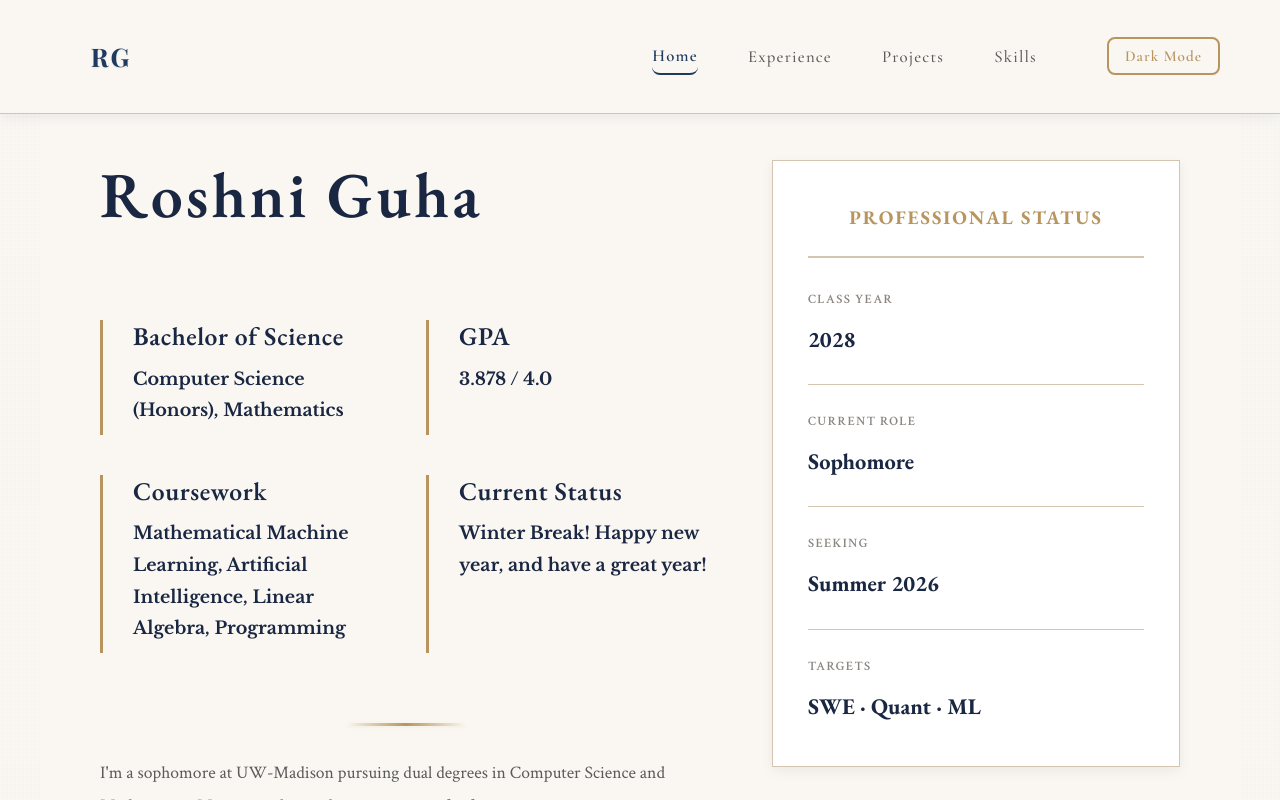
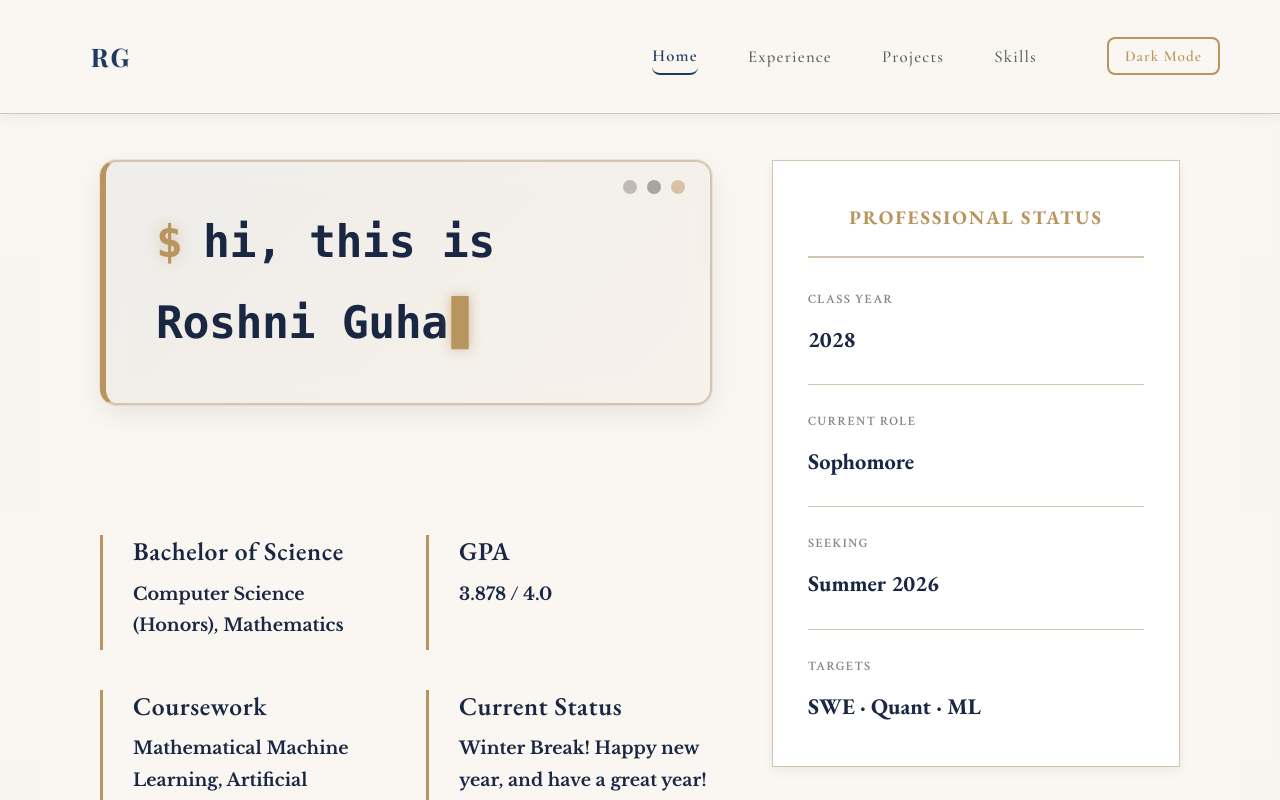
Before and after one commit to roshni-guha/my-website, a React (Vite) app: page / in a window 1280 px wide. Shown: the top 800 px of the page. Built offline with nearby package versions, Linux system fonts and the light colour scheme; a web font is replaced by a local one.

Commit message:
Added terminal text to the hero page

```diff
--- a/src/Hero.jsx
+++ b/src/Hero.jsx
@@ -1,11 +1,42 @@
+import { useState, useEffect } from 'react';
 import './hero.css';
 
 function Hero() {
+  const [displayedText, setDisplayedText] = useState('');
+  const fullText = 'hi, this is Roshni Guha';
+  const [showCursor, setShowCursor] = useState(true);
+
+  useEffect(() => {
+    let currentIndex = 0;
+    const typingInterval = setInterval(() => {
+      if (currentIndex <= fullText.length) {
+        setDisplayedText(fullText.slice(0, currentIndex));
+        currentIndex++;
+      } else {
+        clearInterval(typingInterval);
+      }
+    }, 80);
+
+    return () => clearInterval(typingInterval);
+  }, []);
+
+  useEffect(() => {
+    const cursorInterval = setInterval(() => {
+      setShowCursor(prev => !prev);
+    }, 530);
+
+    return () => clearInterval(cursorInterval);
+  }, []);
+
   return (
     <div className="hero-container">
       <div className="hero-left">
-        {/* Name */}
-        <h1 className="hero-name">Roshni Guha</h1>
+        {/* Terminal Typing Animation */}
+        <div className="terminal-header">
+          <span className="terminal-prompt">$</span>
+          <span className="terminal-text">{displayedText}</span>
+          <span className={`terminal-cursor ${showCursor ? 'visible' : ''}`}>▋</span>
+        </div>
 
         {/* Credentials Grid */}
         <div className="credentials-grid">
--- a/src/hero.css
+++ b/src/hero.css
@@ -14,6 +14,81 @@
 .hero-left {
   display: flex;
   flex-direction: column;
+}
+
+/* Terminal Typing Animation */
+.terminal-header {
+  font-family: 'JetBrains Mono', 'Fira Code', 'SF Mono', 'Monaco', 'Consolas', monospace;
+  font-size: 2.8rem;
+  font-weight: 700;
+  color: var(--text-primary);
+  margin-bottom: 80px;
+  text-align: left;
+  background: linear-gradient(135deg, rgba(30, 58, 95, 0.05) 0%, rgba(184, 149, 94, 0.05) 100%);
+  padding: 40px 50px;
+  border: 2px solid var(--border);
+  border-left: 6px solid var(--gold);
+  border-radius: 16px;
+  box-shadow: 0 10px 30px rgba(0, 0, 0, 0.08),
+              0 0 0 1px rgba(184, 149, 94, 0.15),
+              inset 0 1px 0 rgba(255, 255, 255, 0.1);
+  position: relative;
+  transition: all 0.4s cubic-bezier(0.4, 0, 0.2, 1);
+  backdrop-filter: blur(12px);
+  letter-spacing: -0.02em;
+}
+
+.terminal-header:hover {
+  box-shadow: 0 16px 40px rgba(0, 0, 0, 0.12),
+              0 0 0 2px rgba(184, 149, 94, 0.25),
+              inset 0 1px 0 rgba(255, 255, 255, 0.15);
+  transform: translateY(-3px);
+  border-left-width: 8px;
+}
+
+.terminal-header::before {
+  content: '';
+  position: absolute;
+  top: 18px;
+  right: 25px;
+  width: 14px;
+  height: 14px;
+  background: var(--gold);
+  border-radius: 50%;
+  box-shadow: -24px 0 0 #5a5a5a, -48px 0 0 #8a8580;
+  opacity: 0.5;
+  transition: opacity 0.3s ease;
+}
+
+.terminal-header:hover::before {
+  opacity: 0.7;
+}
+
+.terminal-prompt {
+  color: var(--gold);
+  margin-right: 20px;
+  font-weight: 800;
+  text-shadow: 0 0 15px rgba(184, 149, 94, 0.4);
+  letter-spacing: 0;
+}
+
+.terminal-text {
+  color: var(--text-primary);
+  font-weight: 700;
+  letter-spacing: -0.01em;
+}
+
+.terminal-cursor {
+  color: var(--gold);
+  margin-left: 4px;
+  opacity: 0;
+  transition: opacity 0.1s;
+  text-shadow: 0 0 12px rgba(184, 149, 94, 0.6);
+  font-weight: 800;
+}
+
+.terminal-cursor.visible {
+  opacity: 1;
 }
 
 .hero-name {
@@ -231,6 +306,19 @@
     font-size: 3rem;
   }
 
+  .terminal-header {
+    font-size: 2rem;
+    padding: 32px 40px;
+  }
+
+  .terminal-header::before {
+    top: 14px;
+    right: 18px;
+    width: 11px;
+    height: 11px;
+    box-shadow: -20px 0 0 #5a5a5a, -40px 0 0 #8a8580;
+  }
+
   .hero-right {
     position: relative;
     top: 0;
@@ -244,6 +332,23 @@
 
   .hero-name {
     font-size: 2.5rem;
+  }
+
+  .terminal-header {
+    font-size: 1.4rem;
+    padding: 25px 25px;
+  }
+
+  .terminal-header::before {
+    top: 12px;
+    right: 15px;
+    width: 9px;
+    height: 9px;
+    box-shadow: -16px 0 0 #5a5a5a, -32px 0 0 #8a8580;
+  }
+
+  .terminal-prompt {
+    margin-right: 12px;
   }
 
   .credential-title {
--- a/src/portfolio.jsx
+++ b/src/portfolio.jsx
@@ -209,19 +209,6 @@ function Portfolio() {
                   <span className="period">{experience.period}</span>
                 </div>
 
-                {/* Metrics Box */}
-                <div className="metrics-box">
-                  <div className="metrics-header">KEY IMPACT:</div>
-                  <div className="metrics-grid">
-                    {experience.metrics.map((metric, index) => (
-                      <div key={index} className="metric-item">
-                        <span className="metric-value">{metric.value}</span>
-                        <span className="metric-label">{metric.label}</span>
-                      </div>
-                    ))}
-                  </div>
-                </div>
-
                 <p className="description">{experience.description}</p>
                 <div className="technologies">
                   {experience.technologies.map((tech, index) => (
```
